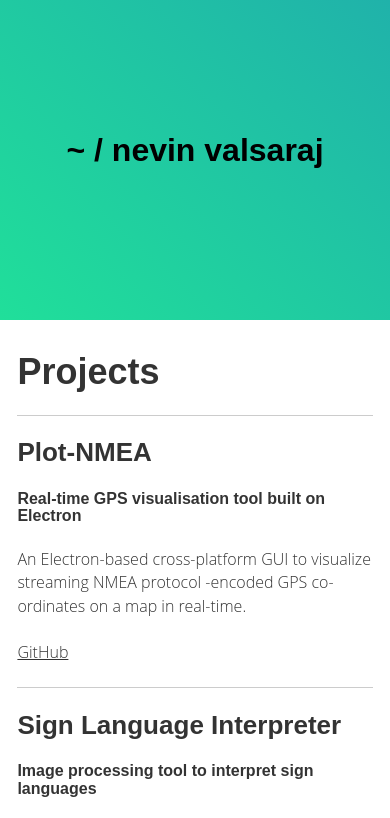
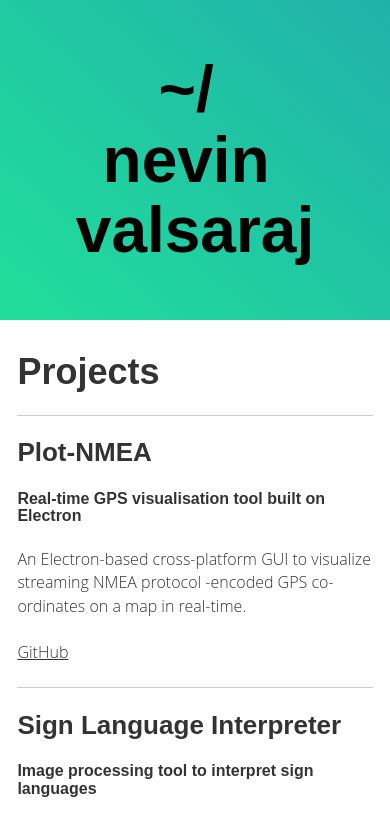
Before and after one commit to nevinvalsaraj/nevinvalsaraj.com, a Gatsby site: page /projects in a window 390 px wide. Shown: the top 818 px of the page. Built offline with nearby package versions, Linux system fonts and the light colour scheme; Gatsby itself is replaced by a stand-in of ours; a web font is replaced by a local one.

Commit message:
Fix header layout on mobile
Fix header layout on mobile.

```diff
--- a/src/components/header.js
+++ b/src/components/header.js
@@ -4,11 +4,11 @@ import styles from './header.module.css'
 
 const Header = () => (
   <div className={styles.outerDiv}>
-    <h1>
-      <Link to='/' className={styles.link}>
-        ~ / nevin valsaraj
-      </Link>
-    </h1>
+    <Link to='/' className={styles.siteHeader}>
+      <h1 className={styles.siteHeaderText}>~/&nbsp;</h1>
+      <h1 className={styles.siteHeaderText}>nevin&nbsp;</h1>
+      <h1 className={styles.siteHeaderText}>valsaraj</h1>
+    </Link>
   </div>
 )
 
--- a/src/components/header.module.css
+++ b/src/components/header.module.css
@@ -11,14 +11,26 @@
   align-items: center;
   margin-bottom: 2rem;
 }
-.link {
+
+.siteHeader {
+  display: flex;
+  flex-direction: row;
+  align-items: center;
+  text-decoration: none;
+}
+
+.siteHeaderText {
   color: black;
-  text-decoration: none;
   font-size: 6rem;
+  margin-bottom: 0;
 }
 
 @media only screen and (max-width: 600px) {
-  .link {
-    font-size: 2rem;
+  .siteHeader {
+    flex-direction: column;
+  }
+
+  .siteHeaderText {
+    font-size: 4rem;
   }
 }
```
